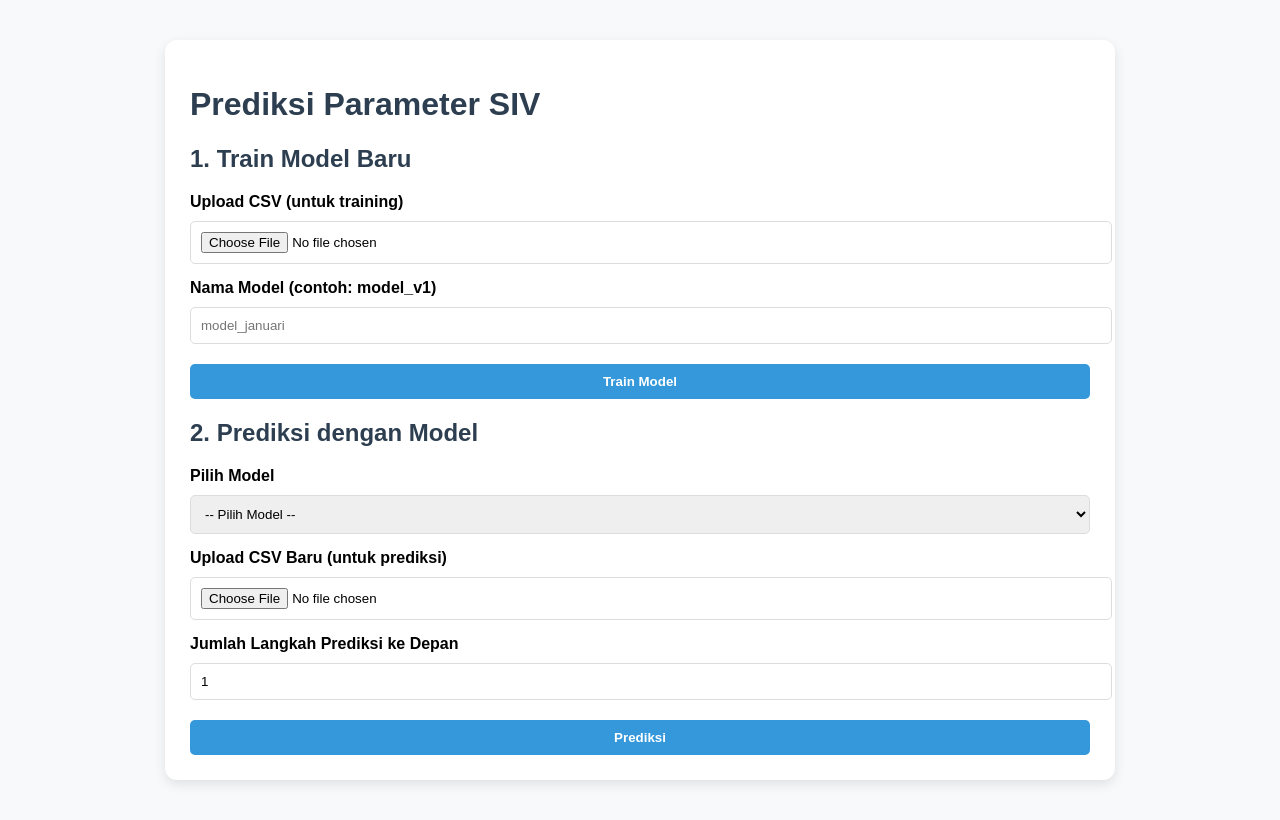
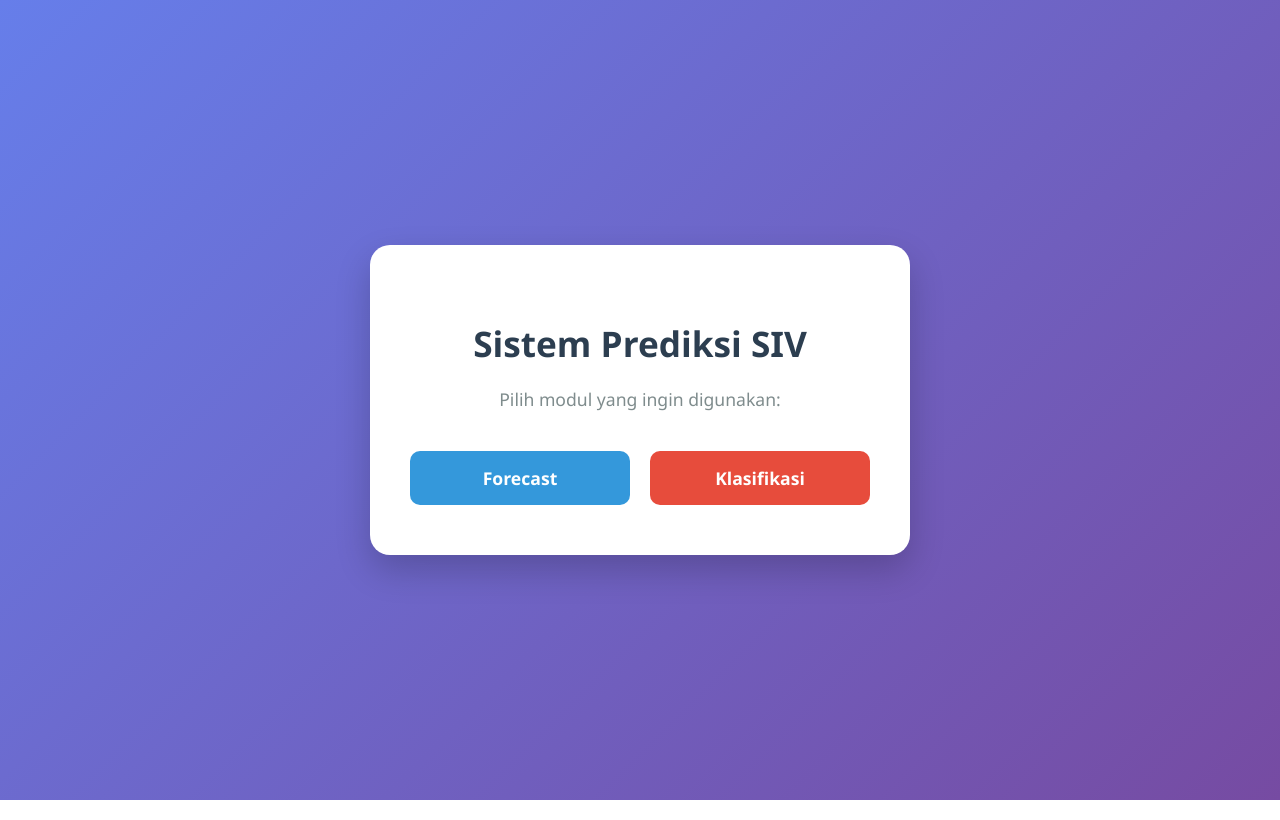
Before and after one commit to fiantonumber1/siv-prediction, a Flask app: page / in a window 1280 px wide. Run offline with Flask 3, Linux system fonts and the light colour scheme; some libraries are stand-ins or nearby versions.

Commit message:
klasifikasi & forecast
ditambahkan

```diff
--- a/app.py
+++ b/app.py
@@ -11,8 +11,16 @@ app.config['MODEL_DIR'] = 'models'
 os.makedirs(app.config['UPLOAD_FOLDER'], exist_ok=True)
 os.makedirs(app.config['MODEL_DIR'], exist_ok=True)
 
-@app.route('/', methods=['GET', 'POST'])
-def index():
+
+# === HALAMAN UTAMA (DASHBOARD) ===
+@app.route('/')
+def dashboard():
+    return render_template('dashboard.html')  # Halaman awal dengan tombol Forecast/Klasifikasi
+
+
+# === HALAMAN FORECAST ===
+@app.route('/forecast', methods=['GET', 'POST'])
+def forecast():
     models = [f.split('_scaler')[0] for f in os.listdir(app.config['MODEL_DIR']) if f.endswith('_scaler.pkl')]
     results = None
     error = None
@@ -30,7 +38,6 @@ def index():
             else:
                 try:
                     df = preprocess_data(io.StringIO(file.stream.read().decode('utf-8')))
-                   # Di dalam action == 'train'
                     metrics = train_and_save(df, model_name, app.config['MODEL_DIR'])
                     results = {
                         "model_name": model_name,
@@ -47,7 +54,7 @@ def index():
         elif action == 'predict':
             file = request.files['file']
             model_name = request.form['model_select']
-            steps = int(request.form.get('steps', 1))  # ← ambil dari input HTML
+            steps = int(request.form.get('steps', 1))
             if not file or not model_name:
                 error = "File dan model wajib dipilih!"
             else:
@@ -57,13 +64,19 @@ def index():
                 except Exception as e:
                     error = str(e)
 
+    return render_template('forecast.html',
+                           models=models,
+                           results=results,
+                           error=error,
+                           plot_html=plot_html,
+                           prediction=prediction)
 
-    return render_template('index.html',
-                         models=models,
-                         results=results,
-                         error=error,
-                         plot_html=plot_html,
-                         prediction=prediction)
+
+# === HALAMAN KLASIFIKASI (kosong dulu, bisa dikembangkan nanti) ===
+@app.route('/klasifikasi')
+def klasifikasi():
+    return render_template('klasifikasi.html')  # Bisa dibuat nanti
+
 
 if __name__ == '__main__':
     print("Akses: http://127.0.0.1:5000")
--- /dev/null
+++ b/templates/dashboard.html
@@ -0,0 +1,30 @@
+<!-- templates/dashboard.html -->
+<!DOCTYPE html>
+<html lang="id">
+<head>
+    <meta charset="UTF-8">
+    <title>Dashboard - Pilih Modul</title>
+    <style>
+        body { font-family: 'Segoe UI', sans-serif; margin: 0; background: linear-gradient(135deg, #667eea 0%, #764ba2 100%); height: 100vh; display: flex; align-items: center; justify-content: center; }
+        .container { text-align: center; background: white; padding: 50px 40px; border-radius: 20px; box-shadow: 0 15px 35px rgba(0,0,0,0.2); max-width: 500px; }
+        h1 { color: #2c3e50; margin-bottom: 20px; font-size: 2.2em; }
+        p { color: #7f8c8d; margin-bottom: 40px; font-size: 1.1em; }
+        .btn-group { display: flex; gap: 20px; justify-content: center; }
+        .btn { padding: 15px 30px; font-size: 1.1em; font-weight: bold; text-decoration: none; color: white; border-radius: 10px; transition: 0.3s; display: inline-block; min-width: 160px; }
+        .btn-forecast { background: #3498db; }
+        .btn-forecast:hover { background: #2980b9; transform: translateY(-3px); box-shadow: 0 8px 20px rgba(52,152,219,0.4); }
+        .btn-klasifikasi { background: #e74c3c; }
+        .btn-klasifikasi:hover { background: #c0392b; transform: translateY(-3px); box-shadow: 0 8px 20px rgba(231,76,60,0.4); }
+    </style>
+</head>
+<body>
+<div class="container">
+    <h1>Sistem Prediksi SIV</h1>
+    <p>Pilih modul yang ingin digunakan:</p>
+    <div class="btn-group">
+        <a href="{{ url_for('forecast') }}" class="btn btn-forecast">Forecast</a>
+        <a href="{{ url_for('klasifikasi') }}" class="btn btn-klasifikasi">Klasifikasi</a>
+    </div>
+</div>
+</body>
+</html>
--- a/templates/index.html
+++ b/templates/forecast.html
@@ -1,8 +1,9 @@
+<!-- templates/forecast.html -->
 <!DOCTYPE html>
 <html lang="id">
 <head>
     <meta charset="UTF-8">
-    <title>Prediksi SIV - Train & Predict</title>
+    <title>Prediksi SIV - Forecast</title>
     <script src="https://cdn.plot.ly/plotly-latest.min.js"></script>
     <style>
         body { font-family: Arial; margin: 40px; background: #f8f9fa; }
@@ -17,6 +18,9 @@
         .result { background: #d5f4e6; border: 1px solid #27ae60; }
         .error { background: #fadbd8; border: 1px solid #e74c3c; color: #c0392b; }
         .plot { margin-top: 20px; }
+        .back { margin-top: 30px; text-align: center; }
+        .back a { color: #3498db; text-decoration: none; font-weight: bold; }
+        .back a:hover { text-decoration: underline; }
     </style>
 </head>
 <body>
@@ -37,7 +41,6 @@
         </div>
         <button type="submit">Train Model</button>
     </form>
-
 
     <!-- PREDICT -->
     <h2>2. Prediksi dengan Model</h2>
@@ -62,7 +65,6 @@
         </div>
         <button type="submit">Prediksi</button>
     </form>
-
 
     <!-- HASIL -->
     {% if results %}
@@ -100,7 +102,7 @@
 
     {% if prediction %}
     <div class="result">
-        <h3>Prediksi 1 Langkah ke Depan</h3>
+        <h3>Prediksi {{ 'Langkah' if prediction|length == 1 else 'Langkah-Langkah' }} ke Depan</h3>
         <ul>
             {% for k, v in prediction.items() %}
             <li><strong>{{ k }}</strong>: {{ v }}</li>
@@ -111,6 +113,10 @@
         {{ plot_html | safe }}
     </div>
     {% endif %}
+
+    <div class="back">
+        <a href="{{ url_for('dashboard') }}">Kembali ke Dashboard</a>
+    </div>
 </div>
 </body>
 </html>
```
Also changed, not shown: templates/klasifikasi.html (added, +21 -0 lines).
